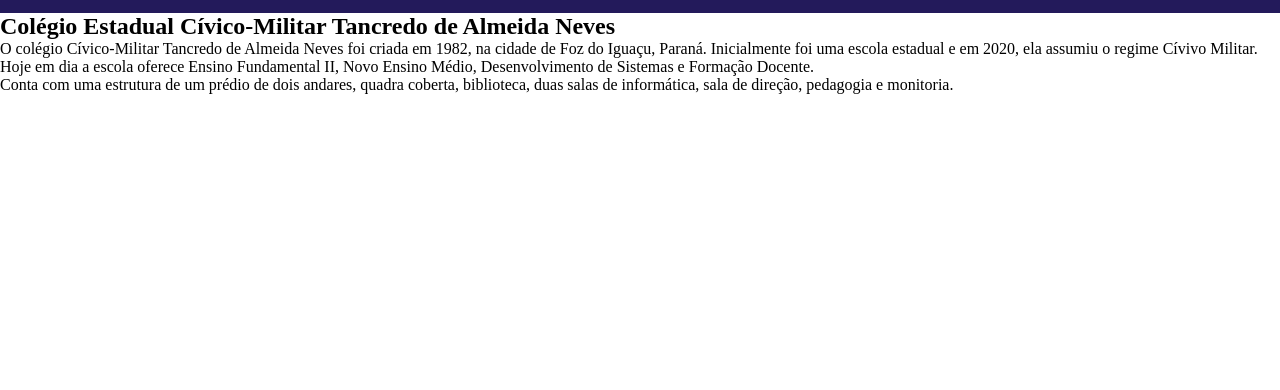
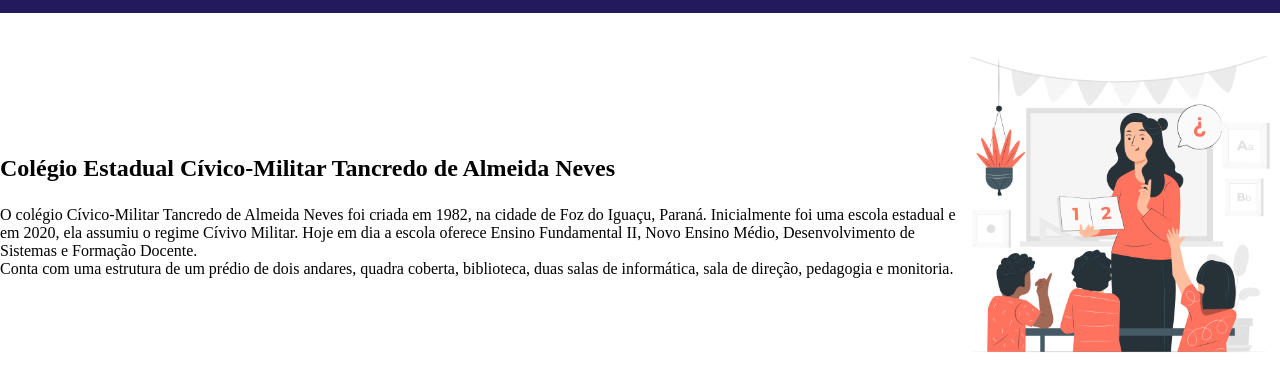
Before and after one commit to Diegao28/2024-2b-site-escola, a plain HTML site: page index.html in a window 1280 px wide. Shown: the part 80-470 px from the top of the page. Drawn offline with Linux system fonts and the light colour scheme.

Commit message:
Add files via upload

```diff
--- a/index.html
+++ b/index.html
@@ -25,7 +25,7 @@
                 </p>
 
         </div>
-        <img src="" alt="" class="escola-imagem">
+        <img src="escola.png" alt="" class="escola-imagem">
     </section>
 </body>
 </html>
--- a/style.css
+++ b/style.css
@@ -1,6 +1,16 @@
 *{
     margin: 0;
     padding: 0;
+
+}
+
+:root{
+        --bege: #ffb4a2;
+        --begeclaro: #e07a5f;
+        --salmao: #e5989b;
+        --escuro: #b5838d;
+
+
 }
 .cabecalho{
     background-color:  #231a5b;
@@ -23,3 +33,22 @@
     margin-right: 1.5em;
     font-size: 1.5em
 }
+
+.escola{
+    background-color: white;
+    color: black;
+    display: flex;
+    justify-content: center;
+    align-items: center;
+    padding: 32px 0;
+}
+
+.escola-texto-titulo{
+    padding: 24px 0;
+
+}
+
+.escola-imagem{
+    width: 25%;
+
+}
```
Also changed, not shown: escola.png (added).
